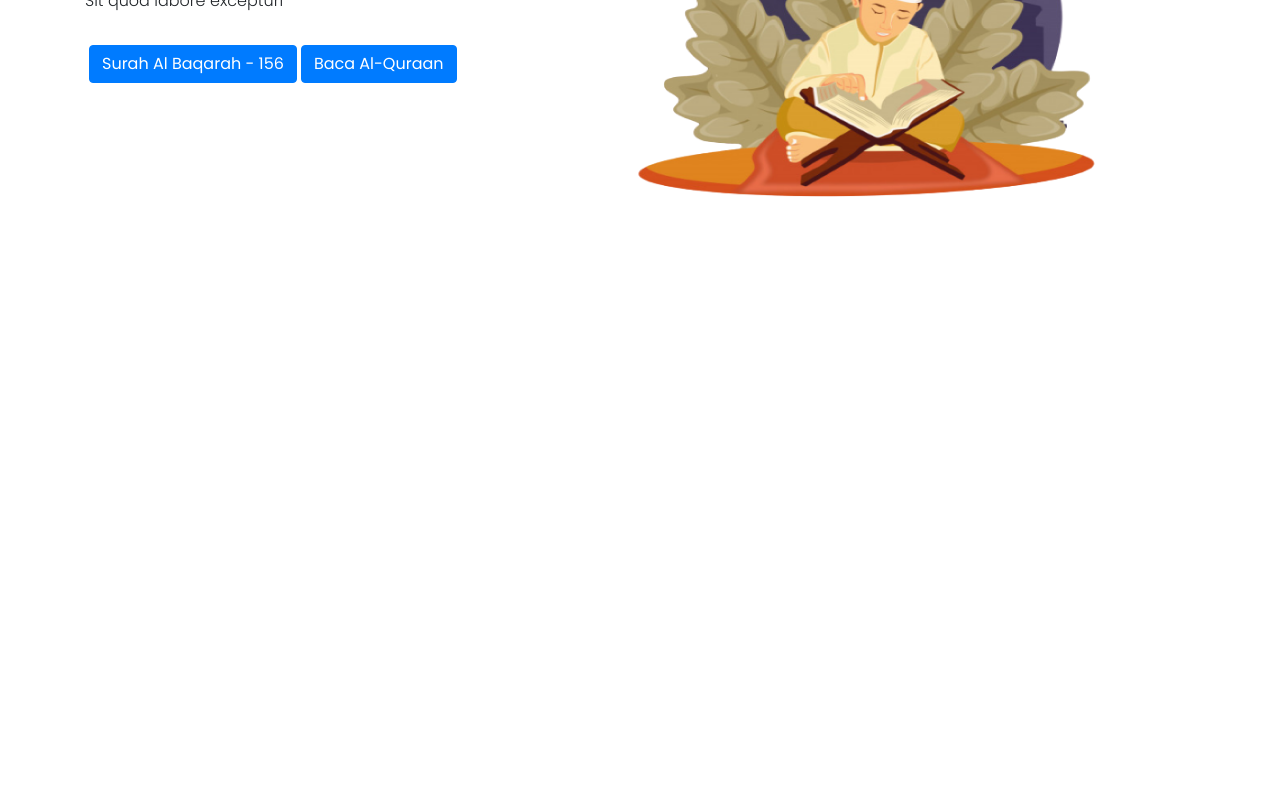
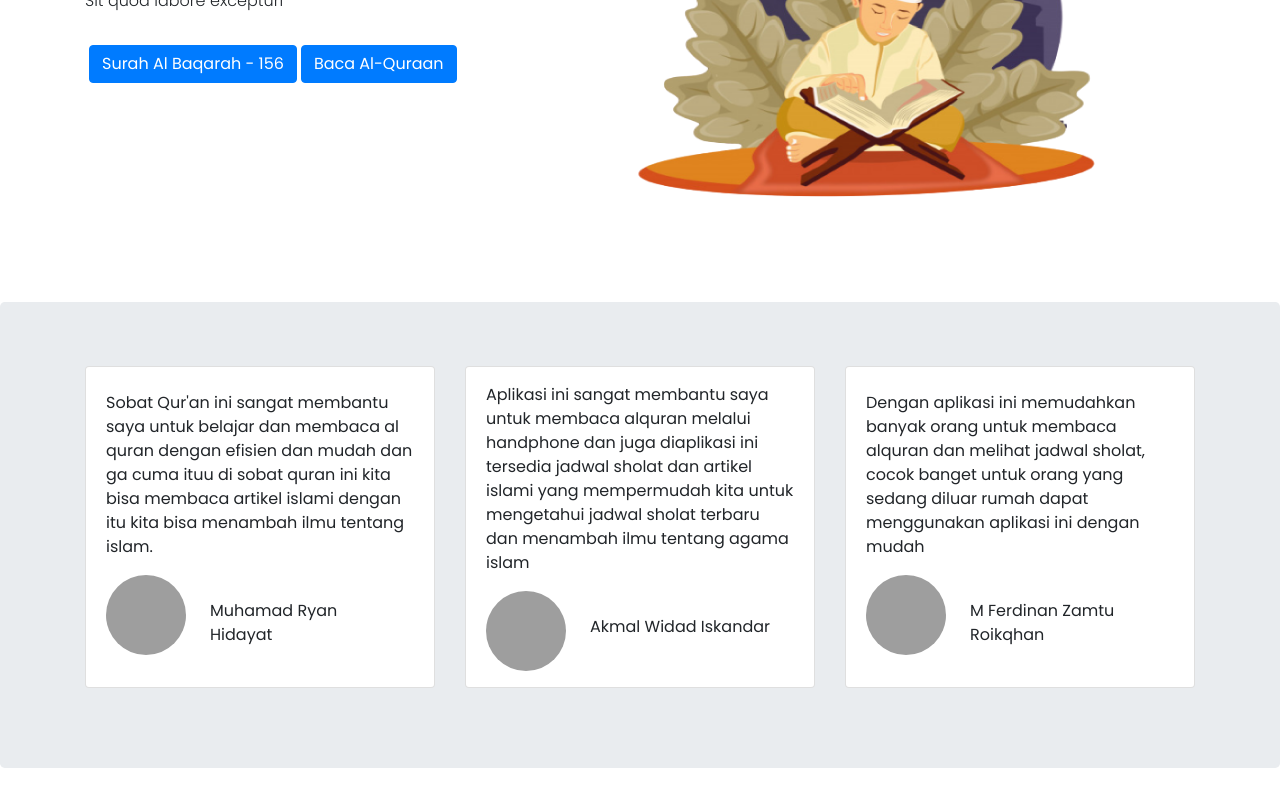
Before and after one commit to justrinoo/sobat-quraan, a React (Create React App) app: page / in a window 1280 px wide. Shown: the part 310-1110 px from the top of the page. Before the commit the page ends 800 px from the top, so only its background shows below. Built offline with nearby package versions, Linux system fonts and the light colour scheme; grey boxes are pictures that could not be loaded.

Commit message:
Section Testimoni

```diff
--- a/public/index.html
+++ b/public/index.html
@@ -45,15 +45,8 @@
       To begin the development, run `npm start` or `yarn start`.
       To create a production bundle, use `npm run build` or `yarn build`.
     -->
-		<script
-			src="https://code.jquery.com/jquery-3.5.1.slim.min.js"
-			integrity="sha384-DfXdz2htPH0lsSSs5nCTpuj/zy4C+OGpamoFVy38MVBnE+IbbVYUew+OrCXaRkfj"
-			crossorigin="anonymous"
-		></script>
-		<script
-			src="https://cdn.jsdelivr.net/npm/bootstrap@4.5.3/dist/js/bootstrap.bundle.min.js"
-			integrity="sha384-ho+j7jyWK8fNQe+A12Hb8AhRq26LrZ/JpcUGGOn+Y7RsweNrtN/tE3MoK7ZeZDyx"
-			crossorigin="anonymous"
-		></script>
+	<script src="https://code.jquery.com/jquery-3.5.1.slim.min.js" integrity="sha384-DfXdz2htPH0lsSSs5nCTpuj/zy4C+OGpamoFVy38MVBnE+IbbVYUew+OrCXaRkfj" crossorigin="anonymous"></script>
+	<script src="https://cdn.jsdelivr.net/npm/popper.js@1.16.1/dist/umd/popper.min.js" integrity="sha384-9/reFTGAW83EW2RDu2S0VKaIzap3H66lZH81PoYlFhbGU+6BZp6G7niu735Sk7lN" crossorigin="anonymous"></script>
+	<script src="https://cdn.jsdelivr.net/npm/bootstrap@4.5.3/dist/js/bootstrap.min.js" integrity="sha384-w1Q4orYjBQndcko6MimVbzY0tgp4pWB4lZ7lr30WKz0vr/aWKhXdBNmNb5D92v7s" crossorigin="anonymous"></script>
 	</body>
 </html>
--- /dev/null
+++ b/src/components/Testimoni/index.jsx
@@ -0,0 +1,84 @@
+import React from "react";
+import TestiImage from "../../assets/images/image-hero.png";
+
+export default function Testi() {
+  return (
+    <>
+      <div className="jumbotron">
+        <div className="container">
+          <div className="row">
+            <div className="col">
+              <div className="card mb-3">
+                <div className="card-body py-4">
+                  <p>
+                    Sobat Qur'an ini sangat membantu saya untuk belajar dan
+                    membaca al quran dengan efisien dan mudah dan ga cuma ituu
+                    di sobat quran ini kita bisa membaca artikel islami dengan
+                    itu kita bisa menambah ilmu tentang islam.
+                  </p>
+                  <div className="d-flex">
+                    <img
+                      src="https://placeimg.com/200/200/people"
+                      width="80"
+                      height="80"
+                      className="rounded-circle"
+                      alt=""
+                    />
+                    <p className="mx-4 mt-4">Muhamad Ryan Hidayat</p>
+                  </div>
+                </div>
+              </div>
+            </div>
+
+            <div className="col">
+              <div className="card mb-3">
+                <div className="card-body py-3">
+                  <p>
+                    Aplikasi ini sangat membantu saya untuk membaca alquran
+                    melalui handphone dan juga diaplikasi ini tersedia jadwal
+                    sholat dan artikel islami yang mempermudah kita untuk
+                    mengetahui jadwal sholat terbaru dan menambah ilmu tentang
+                    agama islam
+                  </p>
+                  <div className="d-flex">
+                    <img
+                      src="https://placeimg.com/200/200/people"
+                      width="80"
+                      height="80"
+                      className="rounded-circle"
+                      alt=""
+                    />
+                    <p className="mx-4 mt-4">Akmal Widad Iskandar</p>
+                  </div>
+                </div>
+              </div>
+            </div>
+
+            <div className="col">
+              <div className="card mb-3">
+                <div className="card-body py-4">
+                  <p>
+                  Dengan aplikasi ini memudahkan banyak orang untuk membaca alquran dan melihat jadwal sholat, cocok banget untuk orang yang sedang diluar rumah dapat menggunakan aplikasi ini dengan mudah
+                  </p>
+                  <div className="d-flex">
+                    <img
+                      src="https://placeimg.com/200/200/people"
+                      width="80"
+                      height="80"
+                      className="rounded-circle"
+                      alt=""
+                    />
+                    <p className="mx-4 mt-4">M Ferdinan Zamtu Roikqhan</p>
+                  </div>
+                </div>
+              </div>
+            </div>
+
+
+
+          </div>
+        </div>
+      </div>
+    </>
+  );
+}
--- a/src/pages/Landing.jsx
+++ b/src/pages/Landing.jsx
@@ -1,11 +1,13 @@
 import React from "react";
 import Navigation from "../components/Header/Navigation";
 import Hero from "../components/Hero";
+import Testi from "../components/Testimoni";
 function Landing() {
 	return (
 		<>
 			<Navigation />
 			<Hero />
+			<Testi />
 		</>
 	);
 }
```
Also changed, not shown: 2 other files (tests, documents, lock files or other folders).
